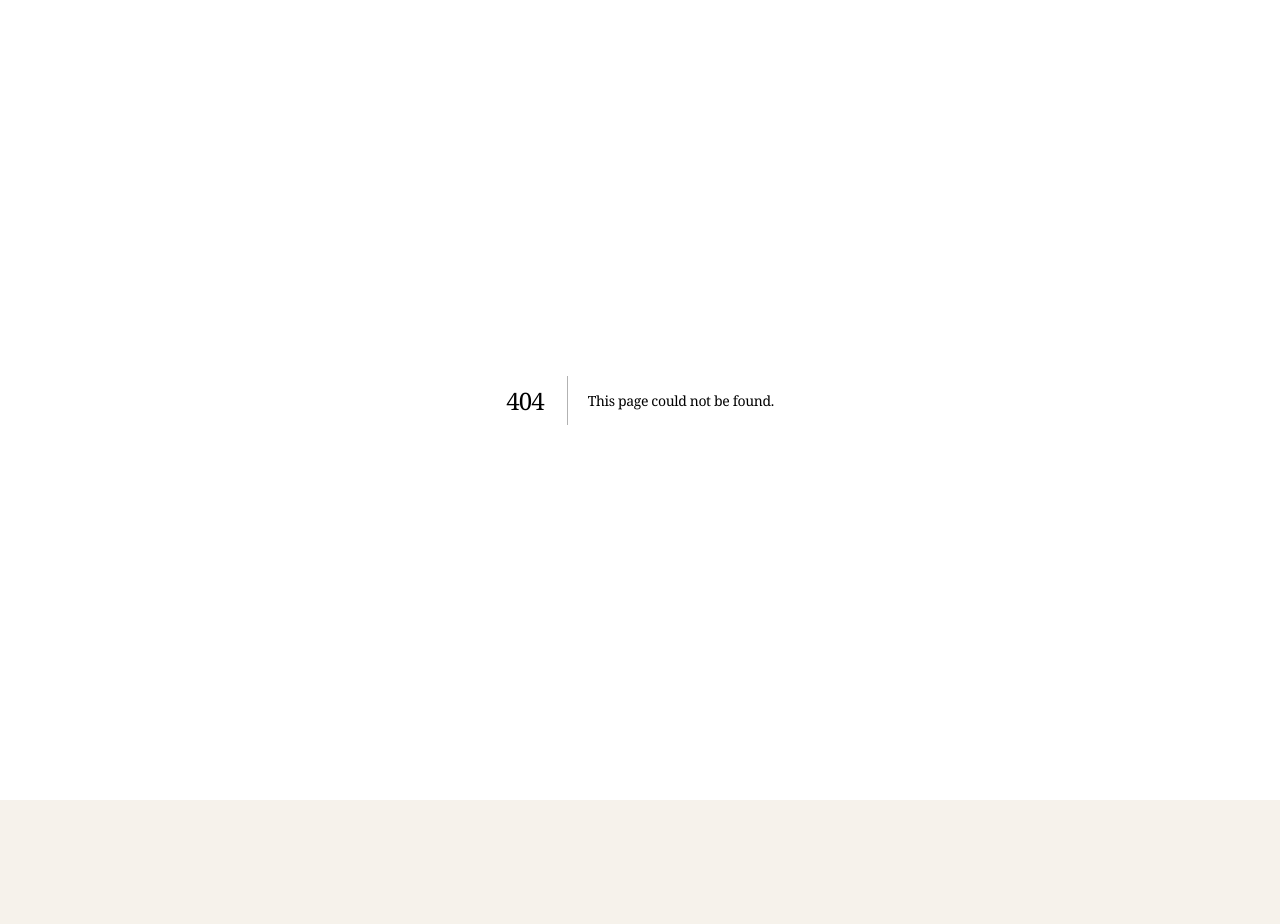
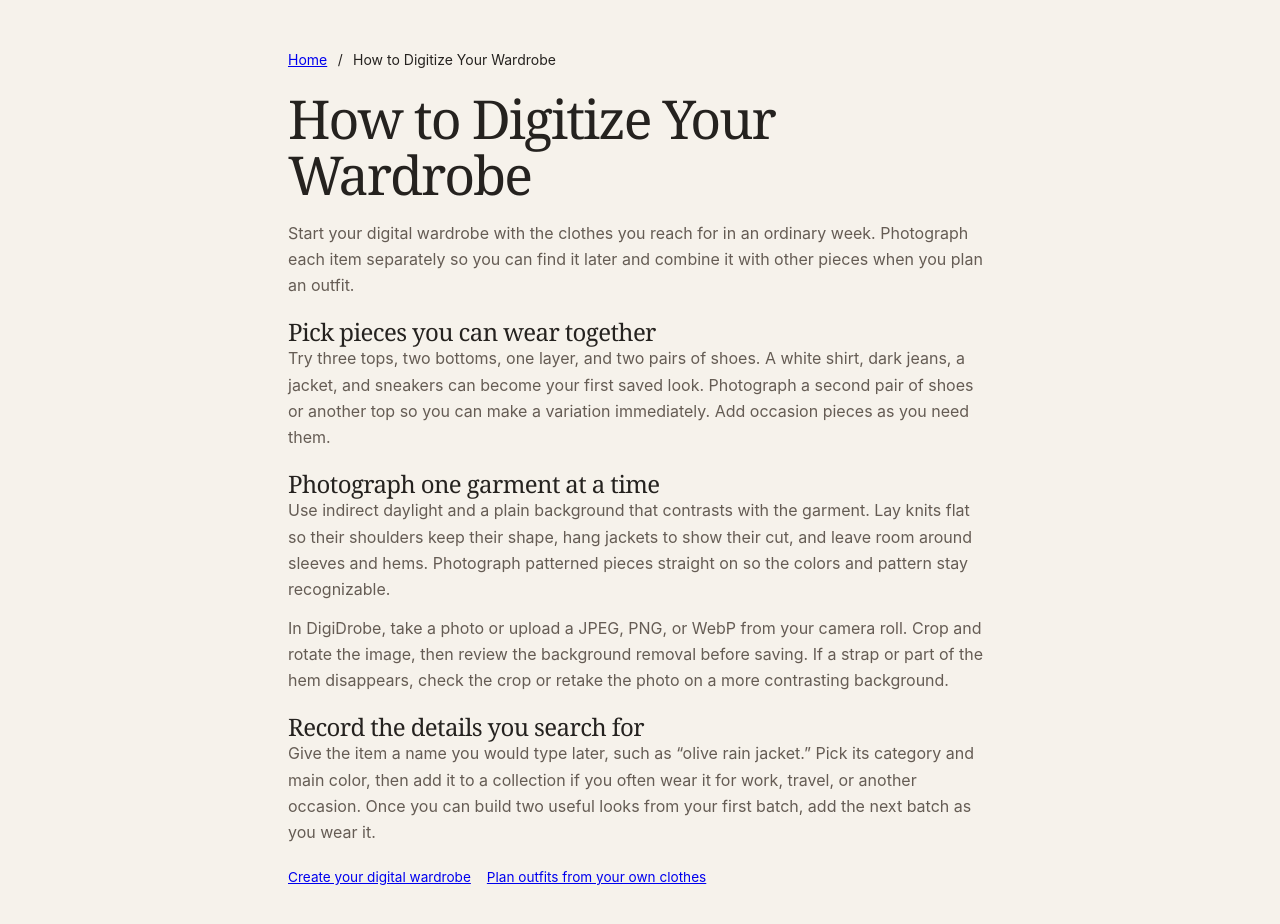
Before and after one commit to saifmodan2006/DigiDrobe, a Next.js app: page /digitize-your-wardrobe in a window 1280 px wide. Before the commit this address had no page. Shown: the top 924 px of the page. Before the commit the page ends 800 px from the top, so only its background shows below. Built offline with nearby package versions, Linux system fonts and the light colour scheme; a web font is replaced by a local one.

Commit message:
Add search-friendly wardrobe and outfit planning guides

```diff
--- /dev/null
+++ b/app/digitize-your-wardrobe/page.tsx
@@ -0,0 +1,52 @@
+import Link from "next/link";
+import GuideArticle from "../../components/GuideArticle";
+import { guideMetadata, outfitGuide, wardrobeGuide } from "../../lib/guides";
+
+export const metadata = guideMetadata(wardrobeGuide);
+
+export default function DigitizeWardrobePage() {
+  return (
+    <GuideArticle {...wardrobeGuide}>
+      <p>
+        Start your digital wardrobe with the clothes you reach for in an
+        ordinary week. Photograph each item separately so you can find it later
+        and combine it with other pieces when you plan an outfit.
+      </p>
+
+      <h2>Pick pieces you can wear together</h2>
+      <p>
+        Try three tops, two bottoms, one layer, and two pairs of shoes. A white
+        shirt, dark jeans, a jacket, and sneakers can become your first saved
+        look. Photograph a second pair of shoes or another top so you can make
+        a variation immediately. Add occasion pieces as you need them.
+      </p>
+
+      <h2>Photograph one garment at a time</h2>
+      <p>
+        Use indirect daylight and a plain background that contrasts with the
+        garment. Lay knits flat so their shoulders keep their shape, hang jackets
+        to show their cut, and leave room around sleeves and hems. Photograph
+        patterned pieces straight on so the colors and pattern stay recognizable.
+      </p>
+      <p>
+        In DigiDrobe, take a photo or upload a JPEG, PNG, or WebP from your
+        camera roll. Crop and rotate the image, then review the background
+        removal before saving. If a strap or part of the hem disappears, check
+        the crop or retake the photo on a more contrasting background.
+      </p>
+
+      <h2>Record the details you search for</h2>
+      <p>
+        Give the item a name you would type later, such as “olive rain jacket.”
+        Pick its category and main color, then add it to a collection if you
+        often wear it for work, travel, or another occasion. Once you can build
+        two useful looks from your first batch, add the next batch as you wear it.
+      </p>
+
+      <nav aria-label="Wardrobe next steps" className="policy-links">
+        <Link href="/account/create">Create your digital wardrobe</Link>
+        <Link href={outfitGuide.path}>Plan outfits from your own clothes</Link>
+      </nav>
+    </GuideArticle>
+  );
+}
--- a/app/sitemap.ts
+++ b/app/sitemap.ts
@@ -1,8 +1,9 @@
 import type { MetadataRoute } from "next";
 import { brand } from "../lib/config";
+import { outfitGuide, wardrobeGuide } from "../lib/guides";
 
 export default function sitemap(): MetadataRoute.Sitemap {
-  return ["/", "/privacy", "/terms"].map((path) => ({
+  return ["/", wardrobeGuide.path, outfitGuide.path, "/privacy", "/terms"].map((path) => ({
     url: new URL(path, brand.siteUrl).href,
   }));
 }
--- a/app/style.css
+++ b/app/style.css
@@ -317,6 +317,19 @@ button.auth-google:hover:not(:disabled) {
 }
 .policy-page h2 {
   font-size: 1.5rem;
+}
+.guide-breadcrumb {
+  display: flex;
+  flex-wrap: wrap;
+  gap: 0.35rem 0.65rem;
+  font-size: 0.875rem;
+}
+.guide-page h1 {
+  line-height: 1.05;
+  margin-bottom: 1rem;
+}
+.guide-page p + p {
+  margin-top: 0.75rem;
 }
 .switcher {
   display: flex;
--- /dev/null
+++ b/components/GuideArticle.tsx
@@ -0,0 +1,40 @@
+import Link from "next/link";
+import type { ReactNode } from "react";
+import { brand } from "../lib/config";
+
+export default function GuideArticle({
+  path,
+  title,
+  children,
+}: {
+  path: string;
+  title: string;
+  children: ReactNode;
+}) {
+  const breadcrumbs = {
+    "@context": "https://schema.org",
+    "@type": "BreadcrumbList",
+    itemListElement: [
+      { "@type": "ListItem", position: 1, name: "Home", item: new URL("/", brand.siteUrl).href },
+      { "@type": "ListItem", position: 2, name: title, item: new URL(path, brand.siteUrl).href },
+    ],
+  };
+
+  return (
+    <main className="policy-page guide-page">
+      <script
+        type="application/ld+json"
+        dangerouslySetInnerHTML={{ __html: JSON.stringify(breadcrumbs).replace(/</g, "\\u003c") }}
+      />
+      <nav aria-label="Breadcrumb" className="guide-breadcrumb">
+        <Link href="/">Home</Link>
+        <span aria-hidden="true">/</span>
+        <span aria-current="page">{title}</span>
+      </nav>
+      <article>
+        <h1>{title}</h1>
+        {children}
+      </article>
+    </main>
+  );
+}
--- /dev/null
+++ b/lib/guides.ts
@@ -0,0 +1,31 @@
+import type { Metadata } from "next";
+import { brand } from "./config";
+
+export const wardrobeGuide = {
+  path: "/digitize-your-wardrobe",
+  title: "How to Digitize Your Wardrobe",
+  description:
+    "Turn clothing photos into a digital closet. Learn what to photograph first, how to capture clear images, and which details to record.",
+};
+
+export const outfitGuide = {
+  path: "/plan-outfits-from-your-own-clothes",
+  title: "How to Plan Outfits From Your Own Clothes",
+  description:
+    "Start with one garment, build a complete outfit from clothes you own, and compare alternatives before saving looks you want to wear.",
+};
+
+export function guideMetadata({ path, title, description }: typeof wardrobeGuide): Metadata {
+  return {
+    title,
+    description,
+    alternates: { canonical: path },
+    openGraph: {
+      type: "article",
+      url: path,
+      siteName: brand.name,
+      title: `${title} · ${brand.name}`,
+      description,
+    },
+  };
+}
```
Also changed, not shown: app/plan-outfits-from-your-own-clothes/page.tsx (added, +51 -0 lines), components/Landing.tsx (+5 -2 lines).
